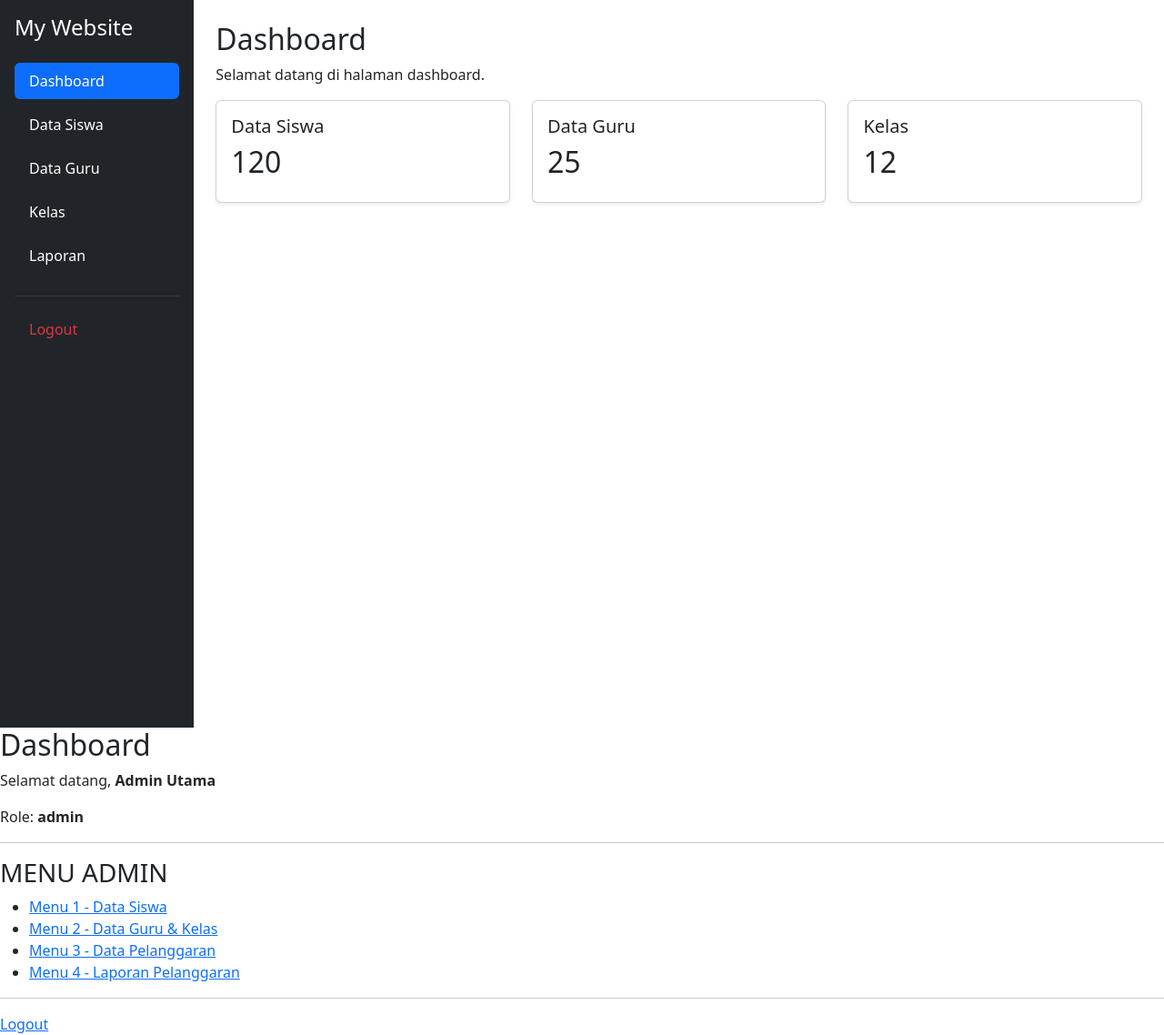
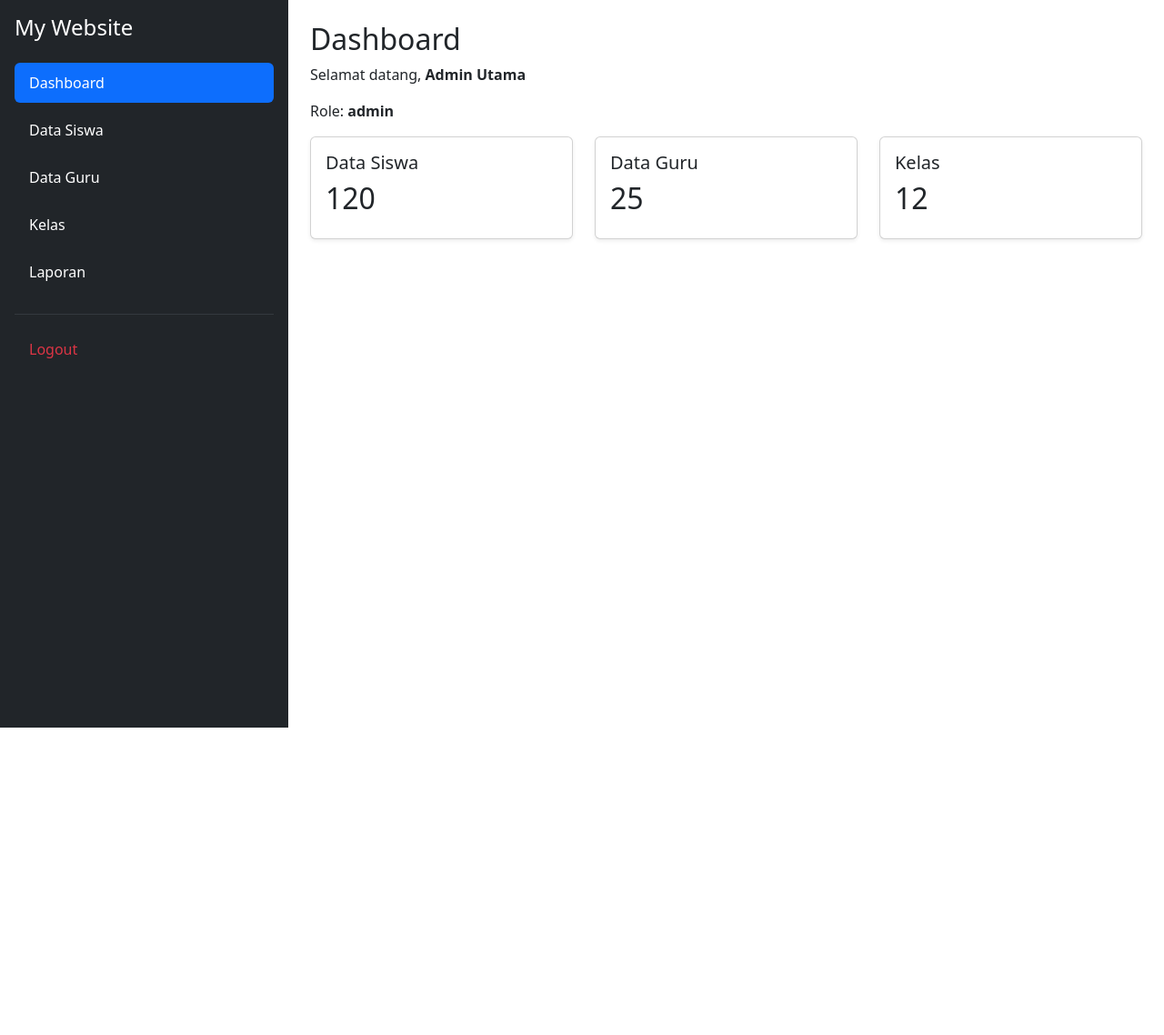
Before and after one commit to sayabuat233-lab/UKK-2026, a PHP site: page /dashboard.php in a window 1280 px wide. Shown: the whole page at 91% size. After the commit the page ends 800 px from the top, so only its background shows below. Run offline with PHP 8.4, Linux system fonts and the light colour scheme; a user stored in the database is signed in.

Commit message:
belum beresssss

```diff
--- a/dashboard.php
+++ b/dashboard.php
@@ -1,5 +1,5 @@
+
 <?php
-
 session_start();
 
 if (!isset($_SESSION['id'])) {
@@ -10,53 +10,115 @@ if (!isset($_SESSION['id'])) {
 $name = $_SESSION['name'];
 $role = $_SESSION['role'];
 
+$menu = $_GET['menu'] ?? 'dashboard';
+
+$menus = ['dashboard', 'siswa', 'guru', 'kelas', 'laporan'];
+
+if (!in_array($menu, $menus, true)) {
+    $menu = 'dashboard';
+}
 ?>
 
 <!DOCTYPE html>
-<html>
+<html lang="id">
 <head>
-     <link href="https://cdn.jsdelivr.net/npm/bootstrap@5.3.8/dist/css/bootstrap.min.css" rel="stylesheet" integrity="sha384-sRIl4kxILFvY47J16cr9ZwB07vP4J8+LH7qKQnuqkuIAvNWLzeN8tE5YBujZqJLB" crossorigin="anonymous">
+    <meta charset="UTF-8">
+    <meta name="viewport" content="width=device-width, initial-scale=1.0">
     <title>Dashboard</title>
+
+    <link href="https://cdn.jsdelivr.net/npm/bootstrap@5.3.8/dist/css/bootstrap.min.css"
+          rel="stylesheet">
+
+    <style>
+        body {
+            margin: 0;
+        }
+
+        .sidebar {
+            position: fixed;
+            top: 0;
+            left: 0;
+            width: 317px;
+            height: 100vh;
+            background: #212529;
+            padding: 16px;
+        }
+
+        .sidebar .nav-link {
+            color: white;
+            padding: 10px 16px;
+            margin-bottom: 8px;
+            border-radius: 6px;
+        }
+
+        .sidebar .nav-link.active {
+            background: #0d6efd;
+            color: white;
+        }
+
+        .sidebar .nav-link:hover:not(.active) {
+            background: #343a40;
+        }
+
+        .main-content {
+            margin-left: 317px;
+            padding: 24px;
+            min-height: 100vh;
+        }
+
+        @media (max-width: 767px) {
+            .sidebar {
+                width: 200px;
+            }
+
+            .main-content {
+                margin-left: 200px;
+                padding: 16px;
+            }
+        }
+    </style>
 </head>
+
 <body>
-    <div class="container-fluid">
-    <div class="row">
 
-        <!-- SIDEBAR -->
-        <div class="col-md-3 col-lg-2 bg-dark min-vh-100 p-3">
+<!-- SIDEBAR KIRI -->
+<aside class="sidebar">
 
-            <h4 class="text-white mb-4">
-                My Website
-            </h4>
+    <h4 class="text-white mb-4">My Website</h4>
 
     <ul class="nav nav-pills flex-column">
 
-                <li class="nav-item mb-2">
-                    <a href="#" class="nav-link active">
+        <li class="nav-item">
+            <a href="dashboard.php?menu=dashboard"
+               class="nav-link <?= $menu == 'dashboard' ? 'active' : '' ?>">
                 Dashboard
             </a>
         </li>
 
-                <li class="nav-item mb-2">
-                    <a href="data_siswa.php" class="nav-link text-white">
+        <li class="nav-item">
+            <a href="dashboard.php?menu=siswa"
+               class="nav-link <?= $menu == 'siswa' ? 'active' : '' ?>">
                 Data Siswa
             </a>
         </li>
 
-                <li class="nav-item mb-2">
-                    <a href="data_guru.php" class="nav-link text-white">
+        <li class="nav-item">
+            <a href="dashboard.php?menu=guru"
+               class="nav-link <?= $menu == 'guru' ? 'active' : '' ?>">
                 Data Guru
             </a>
         </li>
 
-                <li class="nav-item mb-2">
-                    <a href="#" class="nav-link text-white">
+        <li class="nav-item">
+            <a href="dashboard.php?menu=kelas"
+               class="nav-link <?= $menu == 'kelas' ? 'active' : '' ?>">
                 Kelas
             </a>
         </li>
 
-                <li class="nav-item mb-2">
-                    <a href="laporan.php" class="nav-link text-white">
+        <li class="nav-item">
+            <a href="dashboard.php?menu=laporan"
+               class="nav-link <?= $menu == 'laporan' ? 'active' : '' ?>">
                 Laporan
             </a>
         </li>
@@ -70,152 +132,92 @@ $role = $_SESSION['role'];
         </li>
 
     </ul>
-
-        </div>
+</aside>
 
 
-        <!-- KONTEN -->
-        <main class="col-md-9 col-lg-10 p-4">
+<!-- BAGIAN KANAN -->
+<main class="main-content">
+
+    <?php if ($menu == 'dashboard') : ?>
 
         <h2>Dashboard</h2>
 
         <p>
-                Selamat datang di halaman dashboard.
-            </p>
-
-            <div class="row">
-
-                <!-- CARD DATA SISWA -->
-                <div class="col-md-4 mb-3">
-                    <div class="card shadow-sm">
-
-                        <div class="card-body">
-
-                            <h5 class="card-title">
-                                Data Siswa
-                            </h5>
-
-                            <h2>
-                                120
-                            </h2>
-
-                        </div>
-
-                    </div>
-                </div>
-
-
-                <!-- CARD DATA GURU -->
-                <div class="col-md-4 mb-3">
-                    <div class="card shadow-sm">
-
-                        <div class="card-body">
-
-                            <h5 class="card-title">
-                                Data Guru
-                            </h5>
-
-                            <h2>
-                                25
-                            </h2>
-
-                        </div>
-
-                    </div>
-                </div>
-
-
-                <!-- CARD KELAS -->
-                <div class="col-md-4 mb-3">
-                    <div class="card shadow-sm">
-
-                        <div class="card-body">
-
-                            <h5 class="card-title">
-                                Kelas
-                            </h5>
-
-                            <h2>
-                                12
-                            </h2>
-
-                        </div>
-
-                    </div>
-                </div>
-
-            </div>
-
-        </main>
-
-    </div>
-</div>
-
-<h2>Dashboard</h2>
-
-<p>
-    Selamat datang, <b><?= htmlspecialchars($name); ?></b>
+            Selamat datang,
+            <b><?= htmlspecialchars($name); ?></b>
         </p>
 
         <p>
             Role: <b><?= htmlspecialchars($role); ?></b>
         </p>
 
-<hr>
+        <div class="row g-4">
 
-<?php if ($role == 'admin') : ?>
+            <div class="col-md-4">
+                <div class="card shadow-sm">
+                    <div class="card-body">
+                        <h5>Data Siswa</h5>
+                        <h2>120</h2>
+                    </div>
+                </div>
+            </div>
 
-    <h3>MENU ADMIN</h3>
+            <div class="col-md-4">
+                <div class="card shadow-sm">
+                    <div class="card-body">
+                        <h5>Data Guru</h5>
+                        <h2>25</h2>
+                    </div>
+                </div>
+            </div>
 
-    <ul>
-        <li>
-            <a href="admin.php?menu=1">
-                Menu 1 - Data Siswa
+            <div class="col-md-4">
+                <div class="card shadow-sm">
+                    <div class="card-body">
+                        <h5>Kelas</h5>
+                        <h2>12</h2>
+                    </div>
+                </div>
+            </div>
+
+        </div>
+
+    <?php elseif ($menu == 'siswa') : ?>
+
+        <h2>Data Siswa</h2>
+        <p>Halaman data siswa.</p>
+        <a href="data_siswa.php" class="btn btn-primary">
+            Buka Data Siswa
         </a>
-        </li>
 
-        <li>
-            <a href="admin.php?menu=2">
-                Menu 2 - Data Guru & Kelas
+    <?php elseif ($menu == 'guru') : ?>
+
+        <h2>Data Guru</h2>
+        <p>Halaman data guru.</p>
+        <a href="data_guru.php" class="btn btn-primary">
+            Buka Data Guru
         </a>
-        </li>
 
-        <li>
-            <a href="admin.php?menu=3">
-                Menu 3 - Data Pelanggaran
+    <?php elseif ($menu == 'kelas') : ?>3
+
+
+        <h2>Kelas</h2>
+        <p>Halaman data kelas.</p>
+        <a href="admin.php?menu=2" class="btn btn-primary">
+            Buka Data Kelas
         </a>
-        </li>
 
-        <li>
-            <a href="admin.php?menu=4">
-                Menu 4 - Laporan Pelanggaran
+    <?php elseif ($menu == 'laporan') : ?>
+
+        <h2>Laporan</h2>
+        <p>Halaman laporan pelanggaran siswa.</p>
+        <a href="laporan.php" class="btn btn-primary">
+            Buka Laporan
         </a>
-        </li>
-    </ul>
-
-<?php elseif ($role == 'guru') : ?>
-
-    <h3>MENU GURU</h3>
-
-    <ul>
-        <li>
-            <a href="guru.php?menu=3">
-                Menu 3 - Pencatatan Pelanggaran
-            </a>
-        </li>
-
-        <li>
-            <a href="guru.php?menu=4">
-                Menu 4 - Laporan Pelanggaran
-            </a>
-        </li>
-    </ul>
 
     <?php endif; ?>
 
-<hr>
-
-<a href="logout.php">Logout</a>
+</main>
 
 </body>
 </html>
```
Lines whose indentation alone changed are shown as unchanged.
